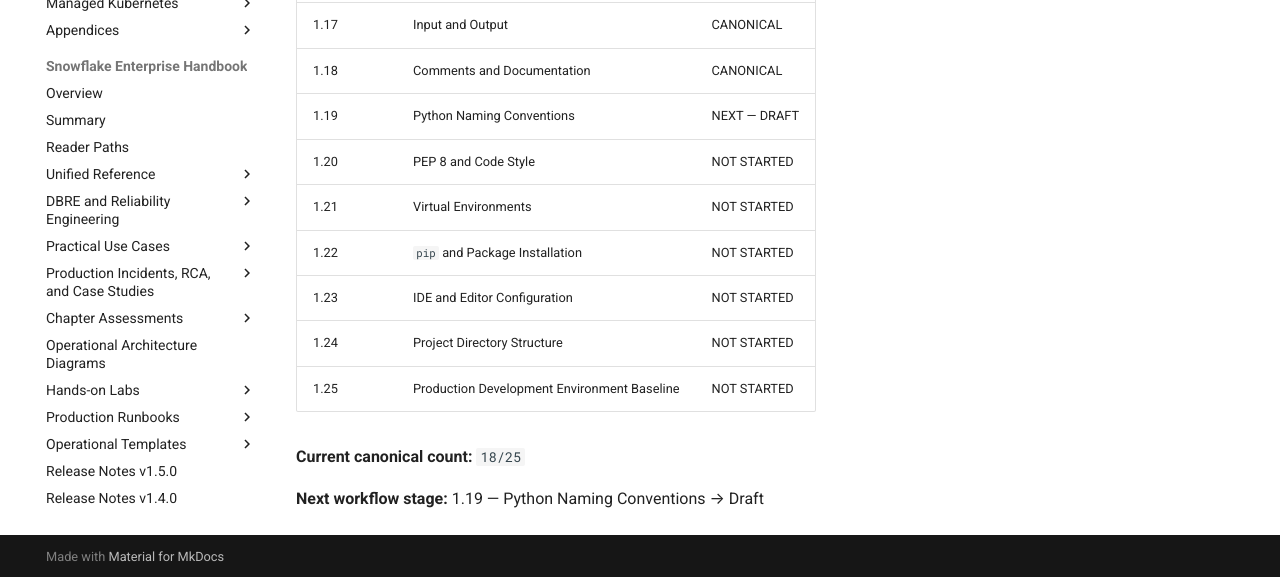
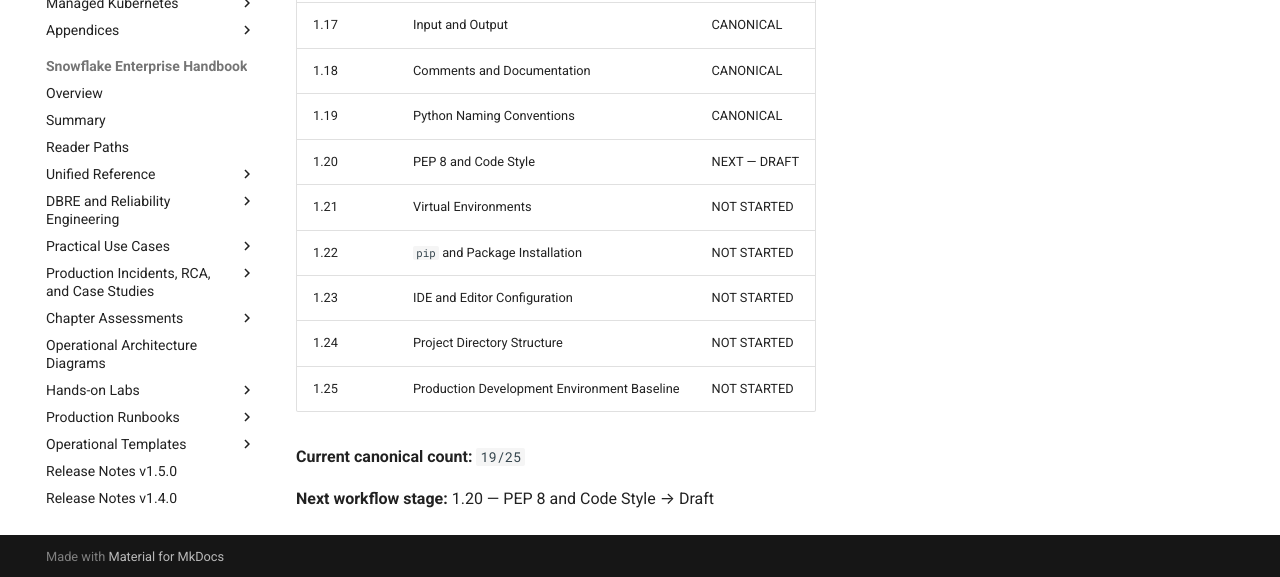
Before and after one commit to sssamant21/sre-academy, an MkDocs documentation site: the page built from docs/books/python/python-engineering-handbook/chapters/chapter-01/STATUS.md, in a window 1280 px wide and 900 px high, scrolled down 723 px. Shown: the part 320-897 px from the top of the window. Built offline with MkDocs 1.6.1 and Material for MkDocs 9.7.7, drawn with Linux system fonts in a browser that asks for light colours; comment, search, counter and statistics services are not loaded; some of the changed text lies outside the part shown.

Commit message:
docs(python): mark section 1.19 canonical

```diff
--- a/docs/books/python/python-engineering-handbook/chapters/chapter-01/STATUS.md
+++ b/docs/books/python/python-engineering-handbook/chapters/chapter-01/STATUS.md
@@ -2,7 +2,7 @@
 
 ## Python Fundamentals and Development Environment
 
-**Progress:** `18/25 canonical`
+**Progress:** `19/25 canonical`
 
 | Section | Title | Status |
 |---|---|---|
@@ -24,14 +24,14 @@
 | 1.16 | Type Conversion | CANONICAL |
 | 1.17 | Input and Output | CANONICAL |
 | 1.18 | Comments and Documentation | CANONICAL |
-| 1.19 | Python Naming Conventions | NEXT — DRAFT |
-| 1.20 | PEP 8 and Code Style | NOT STARTED |
+| 1.19 | Python Naming Conventions | CANONICAL |
+| 1.20 | PEP 8 and Code Style | NEXT — DRAFT |
 | 1.21 | Virtual Environments | NOT STARTED |
 | 1.22 | `pip` and Package Installation | NOT STARTED |
 | 1.23 | IDE and Editor Configuration | NOT STARTED |
 | 1.24 | Project Directory Structure | NOT STARTED |
 | 1.25 | Production Development Environment Baseline | NOT STARTED |
 
-**Current canonical count:** `18/25`
+**Current canonical count:** `19/25`
 
-**Next workflow stage:** 1.19 — Python Naming Conventions → Draft
+**Next workflow stage:** 1.20 — PEP 8 and Code Style → Draft
```
